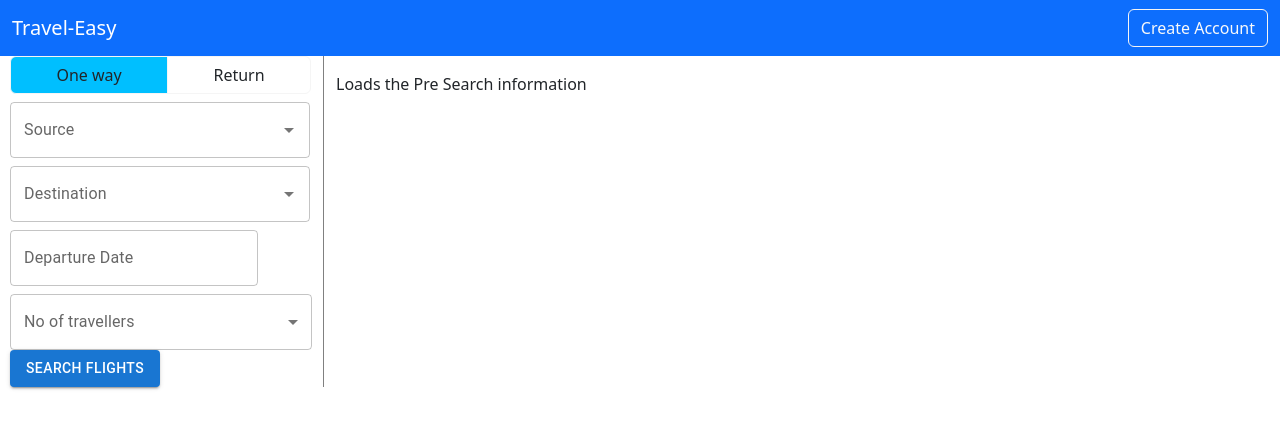
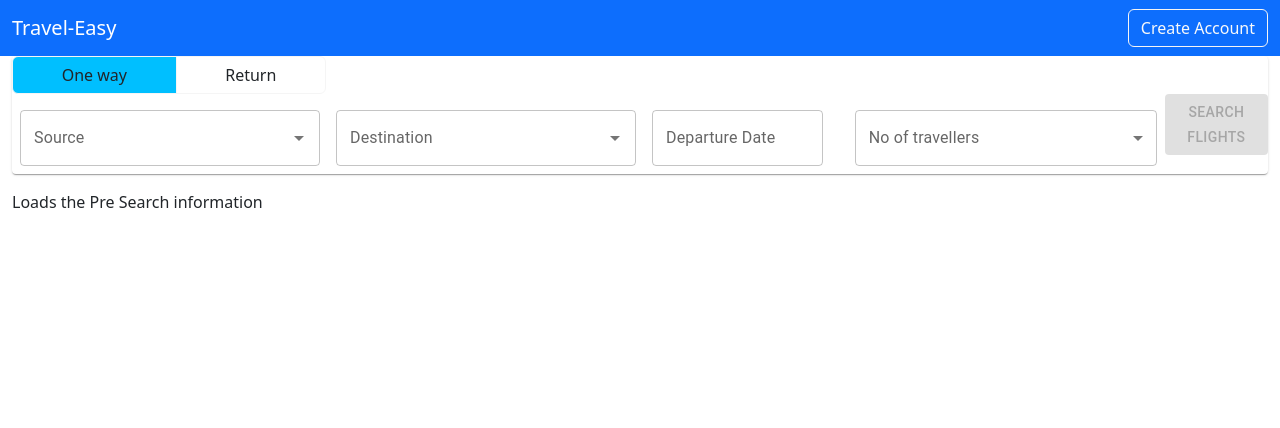
Before and after one commit to aoc38/Travel-Easy-frontend, a React (Create React App) app: page / in a window 1280 px wide. Shown: the top 428 px of the page. Built offline with nearby package versions, Linux system fonts and the light colour scheme.

Commit message:
UI modified

```diff
--- a/src/Components/Common/button.js
+++ b/src/Components/Common/button.js
@@ -7,6 +7,8 @@ function button(props) {
       <Button
         variant="contained"
         onClick={props.onClick}
+        disabled={props.disabled}
+        value={props.value}
       >
         {props.btname}
       </Button>
--- a/src/Components/Common/textfield.js
+++ b/src/Components/Common/textfield.js
@@ -4,7 +4,7 @@ import TextField from '@mui/material/TextField';
 export default function BasicTextFields(props) {
   return (
     <div>
-      <TextField id={props.id} label={props.label} variant={props.variant} />
+      <TextField id={props.id} label={props.label} variant={props.variant} value={props.value} />
       </div>
   );
 }
--- a/src/Components/Flights/bookform.js
+++ b/src/Components/Flights/bookform.js
@@ -48,7 +48,7 @@ function Bookform(props) {
                         <div className="mt-2" ><BasicTextFields className="mt-2" label="Card Number" /></div>
                         <div className="mt-2" ><DatePickerTravel className="mt-2" label="Expiration date" /></div>
                         <div className='mt-2'><BasicTextFields label="CVV" variant="outlined" id="outline-basic"/></div>
-                        <Link classN ame="mt-2 btn btn-primary" to="/Bookinghistory" onClick={showSuccessPopup} label="Continue">Continue</Link>
+                        <Link className="mt-2 btn btn-primary" to="/Bookinghistory" onClick={showSuccessPopup} label="Continue">Continue</Link>
                         {/* <Link to="/bookform" className="btn btn-primary">Se</Link> */}
                     </FormControl>
                 </CardContent>
--- a/src/Components/Flights/flight-service.js
+++ b/src/Components/Flights/flight-service.js
@@ -35,7 +35,7 @@ export function getFilterStrategies() {
         },
         {
             label: "Airline",
-            id: "htl",
+            id: "aln",
         }
     ]
 }
--- a/src/Components/Flights/flightdetails.js
+++ b/src/Components/Flights/flightdetails.js
@@ -10,6 +10,7 @@ function Flightdetails(props) {
     const { id } = useParams()
     let data = getFlightById(id); //check whether data is valid or not, array should not be empty
     let flight = data.length == 1 ? data[0] : {};
+    console.log("flight details" , flight);
 
     return (
         <div className='container'>
@@ -33,6 +34,7 @@ function Flightdetails(props) {
                             </div>
                         </div>
                         {flight.segment.map((segment, i) => {
+                            const tax = (15 / 100) * (flight.price);
                             return (
                                 <div className='col-md-12' key={i}>
                                     <div className="col-md-2" style={{ display: "inline-block" }}>
@@ -41,22 +43,27 @@ function Flightdetails(props) {
                                         <div>{"Boeing"}-{"332154"}</div>
                                     </div>
                                     <div className="col-md-4" style={{ display: "inline-block" }}>
-                                        <div className="">{"7:10"}</div>
-                                        <div>{"Houston"}, {"TX"}</div>
+                                        <div className="">{segment.arrivalTime}</div>
+                                        <div>{segment.origin}</div>
                                         <div>{"("} {"IAH"} {")"}-{"George Bush Intercon"}</div>
                                     </div>
                                     <div className="col-md-4" style={{ display: "inline-block" }}>
-                                        <div className="">{"7:10"}</div>
-                                        <div>{"Houston"}, {"TX"}</div>
+                                        <div className="">{segment.departureTime}</div>
+                                        <div>{segment.destination}</div>
                                         <div>{"("} {"IAH"} {")"}-{"George Bush Intercon"}</div>
                                     </div>
                                     <div className="col-md-2" style={{ display: "inline-block" }}>
                                         <div>{"14hr35m"}</div>
                                     </div>
+                                    <div>
+                                        <p>Taxes and fees = {tax}</p>
+                                        <p>Total Price {tax + flight.price}</p>
+                                    </div>
 
                                 </div>
                             )
                         })}
+
 
 
                         {/* <div className='col-md-12'>
--- a/src/Components/Flights/flightlist.css
+++ b/src/Components/Flights/flightlist.css
@@ -16,3 +16,8 @@
   .fnt{
     font-size: 14px;
   }
+  .card-list:hover {
+    border-color: hsl(88, 88%, 28%);
+    box-shadow: 0 0 20px 0 rgb(0 0 0 / 29%);
+    transition: all 0.2s ease-in-out;
+  }
--- a/src/Components/Flights/flightlist.js
+++ b/src/Components/Flights/flightlist.js
@@ -41,8 +41,10 @@ function FlightList(props) {
       <div>
 
       </div>
+      {props.flights.length === 0 && <div>No Flights Found</div>}
       {props.flights.map((flight, i) => {
         return (
+          <Card style={{margin: "10px"}} className="card-list">
           <CardContent key={flight.id}>
             <div className="flex-container">
               <div>
@@ -64,8 +66,10 @@ function FlightList(props) {
               </div>
             </div>
           </CardContent>
+          </Card>
         )
       })}
+      {/* </div> :  <div>No Flights found</div>}; */}
     </div>
   );
 }
--- a/src/Components/Flights/searchflight.css
+++ b/src/Components/Flights/searchflight.css
@@ -1,12 +1,12 @@
 .ml-4 {
     margin-left: 10px;
 }
-.border-right{
+/* .border-right{
     border-right: 1px solid gray;
-}
-.scroll-vertical {
+} */
+/* .scroll-vertical {
     overflow-y: scroll;
-}
+} */
 .active_btn {
     background-color: deepskyblue !important;
   }
--- a/src/Components/Flights/searchflight.js
+++ b/src/Components/Flights/searchflight.js
@@ -5,9 +5,11 @@ import Button from "../Common/button";
 import "./flight-form.css";
 import CustomDatePicker from "../Common/date-picker";
 import SelectDropdown from "../Common/dropdown";
+import Card from "@mui/material/Card";
+import CardContent from '@mui/material/CardContent';
 import "./searchflight.css";
 import { useState } from "react";
-import SearchFilter from "./searchFilter";
+// import SearchFilter from "./searchFilter";
 import { getNoOfPassengers, getFlightBookingTypes, getAirports, getFlights, getFilterStrategies } from './flight-service';
 import Information from "./information";
 
@@ -30,6 +32,7 @@ function SearchFlight() {
   const [destination, setDestination] = useState("");
   const [flights, setFlights] = useState([]);
   const [filterBy, setFilterBy] = useState("");
+  const [disableButton, setDisableButton] = useState(true);
 
   const handleBookType = (id) => {
     setBookingType(id);
@@ -45,10 +48,44 @@ function SearchFlight() {
   };
 
   const onSourceSelected = (location) => {
-    setSource(location.id);
+    setSource(location != null && location.id);
+
+    let buttonVal = disableSearchBtn();
+    console.log(`button val = ${buttonVal}`);
+    setDisableButton(buttonVal);
   }
   const onDestinationSelected = (location) => {
-    setDestination(location.id);
+    setDestination(location != null && location.id);
+
+    let buttonVal = disableSearchBtn();
+    console.log(`button val = ${buttonVal}`);
+    setDisableButton(buttonVal);
+  }
+
+  const handleDepartureDate = (deptDate) => {
+    debugger;
+    setDepartureDate(deptDate);
+
+    let buttonVal = disableSearchBtn();
+    console.log(`button val = ${buttonVal}`);
+    setDisableButton(buttonVal);
+  }
+
+  const handleReturnDate = (rtDate) => {
+    debugger;
+    setReturnDate(rtDate);
+
+    let buttonVal = disableSearchBtn();
+    console.log(`button val = ${buttonVal}`);
+    setDisableButton(buttonVal);
+  }
+
+  const handleNumberOfPassengers = (event) => {
+    debugger;
+    setNoOfPassengers(event);
+    let buttonVal = disableSearchBtn();
+    console.log(`button val = ${buttonVal}`);
+    setDisableButton(buttonVal);
   }
 
   const fetchFlights = () => {
@@ -61,7 +98,8 @@ function SearchFlight() {
       'noOfPassengers': noOfPassengers,
       'filterBy' : filterBy
     }
-    setFlights(getFlights(request))
+    setFlights(getFlights(request));
+    console.log("flight list", getFlights(request));
     setShowList(true);
   };
 
@@ -69,11 +107,29 @@ function SearchFlight() {
     setFilterBy(type);
     fetchFlights();
   }
+  const disableSearchBtn = () => {
+    debugger;
+    console.log("ffffff");
+    if(noOfPassengersList !== null && source !== '' && destination !== '' && departureDate !== '') {
+      if (bookReturn) {
+        return returnDate === '';
+      } else {
+        return false;
+      }
+    }
+
+    return true;
+  }
+
+  // const disableButton = source == null || destination == null || returnDate == null || departureDate == null;
 
   return (
-    <div>
+    <div className="container-fluid">
       <div className="row">
-        <div className="col-md-3 border-right ml-4">
+        <div className="col-md-12">
+        <Card>
+        {/* <div className="col-md-3 ml-4"> */}
+          <div className="col-md-3">
           <div className="btn-group d-flex justify-content-center">
             {bookingTypes.map((type) => {
               return (
@@ -88,16 +144,21 @@ function SearchFlight() {
               );
             })}
           </div>
-          <div>
-            <div className="mt-2">
+          </div>
+          <div className="row">
+          <div className="col-md-12">
+          <div className="d-flex">
+            <div className="p-2 mt-2">
               <InputSearch
+                value={source}
                 input={airports}
                 onChange={onSourceSelected}
                 label="Source"
                 className="mt-2" />
             </div>
-            <div className="mt-2">
+            <div className="p-2 mt-2">
               <InputSearch
+                value={destination}
                 input={airports}
                 onChange={onDestinationSelected}
                 label="Destination"
@@ -105,40 +166,50 @@ function SearchFlight() {
               />
             </div>
 
-            <div className="mt-2">
+            <div className="p-2 mt-2">
               <CustomDatePicker
                 value={value}
-                onChange={setDepartureDate}
+                onChange={handleDepartureDate}
                 format={DATE_FORMAT}
                 label="Departure Date"
                 className="mt-2"
               />
             </div>
-            <div className="mt-2">
+            <div className="p-2 mt-2">
               {bookingType === "return" ? (
                 <CustomDatePicker
                   value={value}
-                  onChange={setReturnDate}
+                  onChange={handleReturnDate}
                   format={DATE_FORMAT}
                   label="Return Date"
                   className="mt-2"
                 />
               ) : null}
             </div>
-            <div className="mt-2">
+            <div className="p-2 mt-2">
               <SelectDropdown
                 label="No of travellers"
                 value={noOfPassengersList}
-                onChange={setNoOfPassengers}
+                onChange={handleNumberOfPassengers}
               />
             </div>
-            <Button onClick={fetchFlights} btname="Search Flights" />
+           <div>
+            <Button
+            disabled={disableButton}
+            onClick={fetchFlights}
+            btname="Search Flights" />
+            </div>
           </div>
+          </div>
+          </div>
+        {/* </div> */}
+        </Card>
         </div>
-        <div className="col-md-8 scroll-vertical mt-3">
+        <div className="col-md-12 mt-3">
 
           {showList ? <div>
             {/* <SearchFilter value={getFilterStrategies()} onChange={onFilterSelected}/> */}
+
             <SelectDropdown
                 label="Sort By"
                 value={getFilterStrategies()}
```
Also changed, not shown: src/Components/Flights/flight-form.js (+66 -66 lines), src/Components/json/airports.json (deleted).
